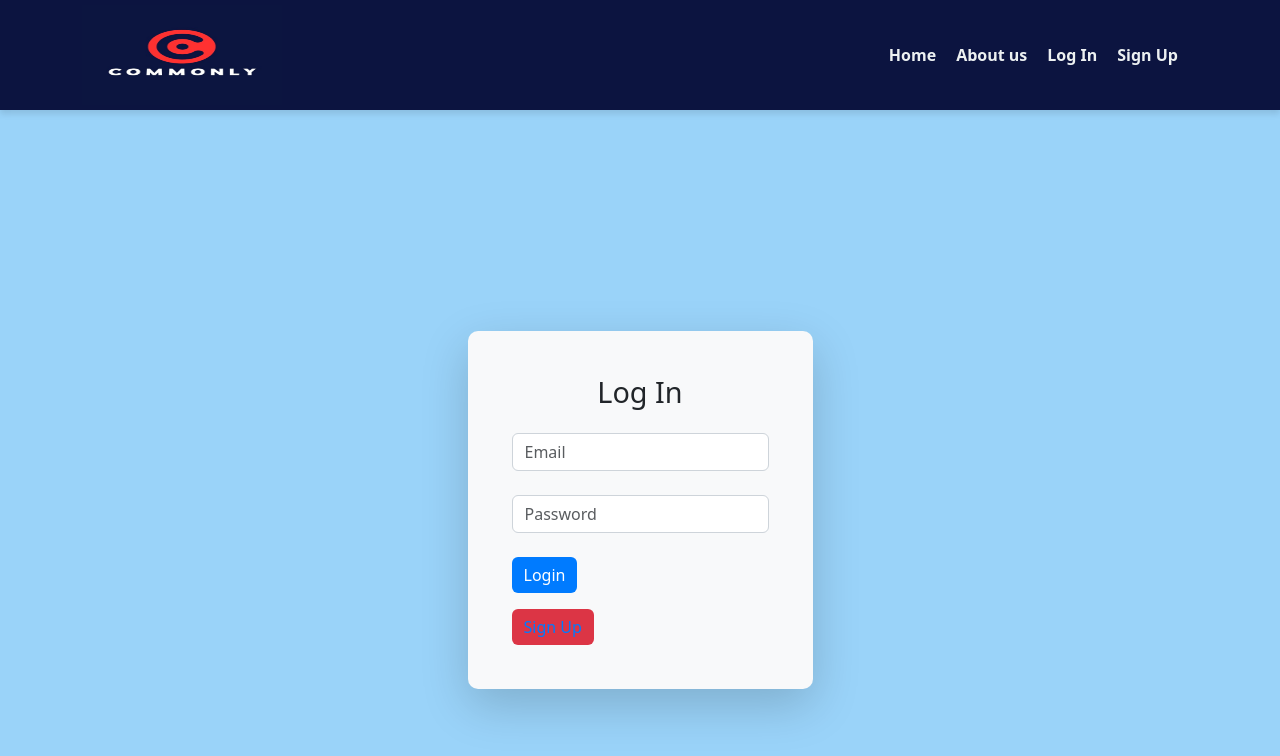
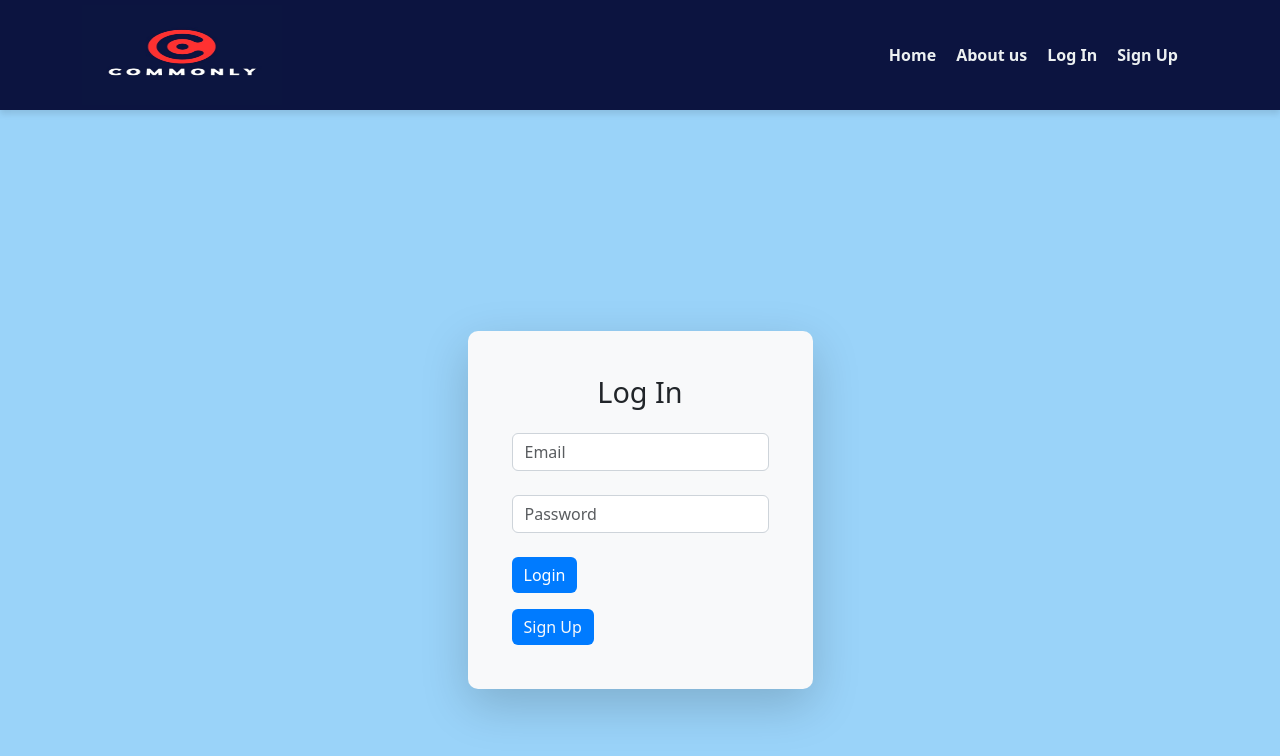
Before and after one commit to muhammad-anas17/Final_Year_Project, a React (Create React App) app in the folder frontend/: page /login in a window 1280 px wide. Shown: the top 756 px of the page. Built offline with nearby package versions, Linux system fonts and the light colour scheme.

Commit message:
Update LoginStyles.css

```diff
--- a/frontend/src/Pages/styles/LoginStyles.css
+++ b/frontend/src/Pages/styles/LoginStyles.css
@@ -30,16 +30,16 @@
   }
 
   .btn-danger {
-    background-color: #dc3545; /* Red */
+    background-color:#007bff;  /* Red */
     border: none;
   }
 
   .btn-danger:hover {
-    background-color: #c82333; /* Darker red on hover */
+    background-color: #0056b3; /* Darker red on hover */
   }
 
   .linkStyle {
-    color: #007bff; /* Blue */
+    color:#f8f9fa ;
     text-decoration: none;
   }
 
```
